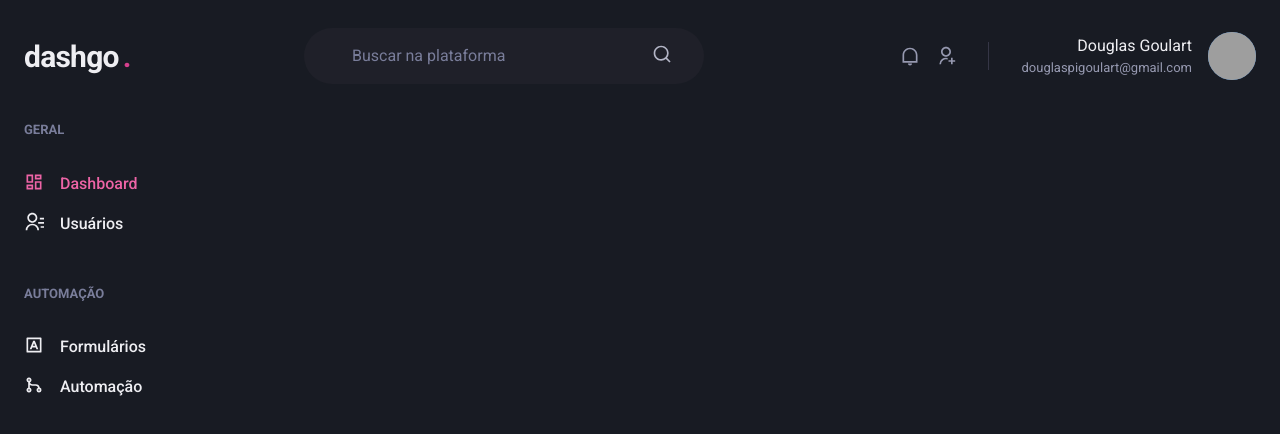
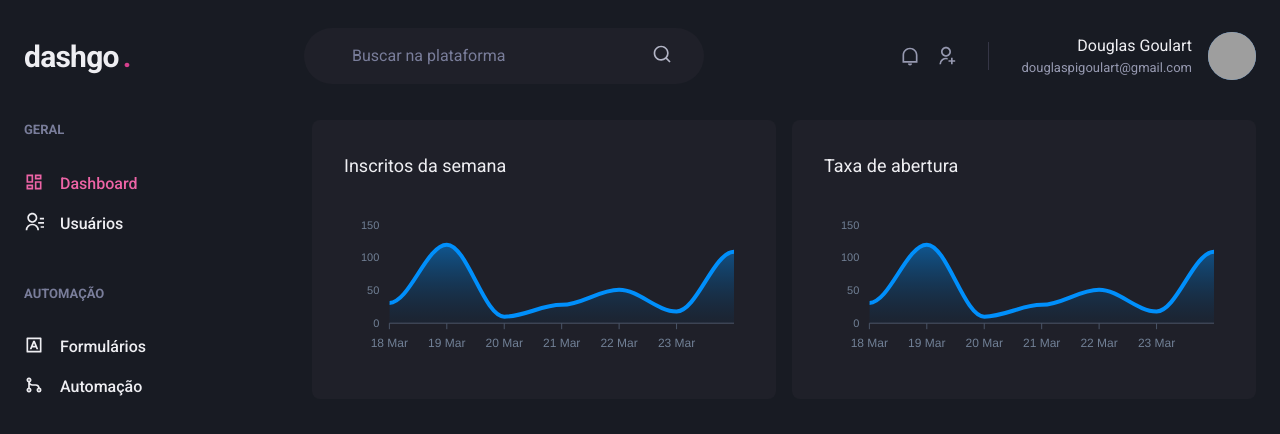
Before and after one commit to doougui/dashgo, a Next.js app: page /dashboard in a window 1280 px wide. Shown: the top 434 px of the page. Built offline with nearby package versions, Linux system fonts and the light colour scheme; grey boxes are pictures that could not be loaded.

Commit message:
Creating graphics on dashboard page

```diff
--- a/package.json
+++ b/package.json
@@ -13,9 +13,11 @@
     "@chakra-ui/react": "^1.6.9",
     "@emotion/react": "^11.4.1",
     "@emotion/styled": "^11.3.0",
+    "apexcharts": "^3.29.0",
     "framer-motion": "^4.1.17",
     "next": "11.1.2",
     "react": "17.0.2",
+    "react-apexcharts": "^1.3.9",
     "react-dom": "17.0.2",
     "react-icons": "^4.3.1"
   },
--- a/src/pages/dashboard.tsx
+++ b/src/pages/dashboard.tsx
@@ -1,6 +1,57 @@
-import { Flex } from '@chakra-ui/react';
+import { Flex, SimpleGrid, Box, Text, theme } from '@chakra-ui/react';
+import dynamic from 'next/dynamic';
 import { Header } from "../components/Header";
 import { Sidebar } from '../components/Sidebar';
+
+const Chart = dynamic(() => import('react-apexcharts'), { ssr: false });
+
+const options = {
+  chart: {
+    toolbar: {
+      show: false,
+    },
+    zoom: {
+      enabled: false,
+    },
+    foreColor: theme.colors.gray[500],
+  },
+  grid: {
+    show: false,
+  },
+  dataLabels: {
+    enabled: false,
+  },
+  tooltip: {
+    enabled: false,
+  },
+  xaxis: {
+    type: 'datetime',
+    axisBorder: { color: theme.colors.gray[600] },
+    axisTicks: { color: theme.colors.gray[600] },
+    categories: [
+      '2021-03-18T00:00:00.000Z',
+      '2021-03-19T00:00:00.000Z',
+      '2021-03-20T00:00:00.000Z',
+      '2021-03-21T00:00:00.000Z',
+      '2021-03-22T00:00:00.000Z',
+      '2021-03-23T00:00:00.000Z',
+      '2021-03-24T00:00:00.000Z',
+    ],
+  },
+  fill: {
+    opacity: 0.3,
+    type: 'gradient',
+    gradient: {
+      shade: 'dark',
+      opacityFrom: 0.7,
+      opacityTo: 0.3,
+    },
+  },
+};
+
+const series = [
+  { name: 'series1', data: [31, 120, 10, 28, 51, 18, 109] }
+];
 
 export default function Dashboard() {
   return (
@@ -9,6 +60,28 @@
 
       <Flex w="100%" my="6" maxWidth={1480} mx="auto" px="6">
         <Sidebar />
+
+        <SimpleGrid flex="1" gap="4" minChildWidth="320px" align="flex-start">
+          <Box
+            p="8"
+            bg="gray.800"
+            borderRadius={8}
+            pb="4"
+          >
+            <Text fontSize="lg" mb="4">Inscritos da semana</Text>
+            <Chart options={options} series={series} type="area" height={160} />
+          </Box>
+
+          <Box
+            p="8"
+            bg="gray.800"
+            borderRadius={8}
+            pb="4"
+          >
+            <Text fontSize="lg" mb="4">Taxa de abertura</Text>
+            <Chart options={options} series={series} type="area" height={160} />
+          </Box>
+        </SimpleGrid>
       </Flex>
     </Flex>
   )
```
Also changed, not shown: 1 other file (tests, documents, lock files or other folders).
